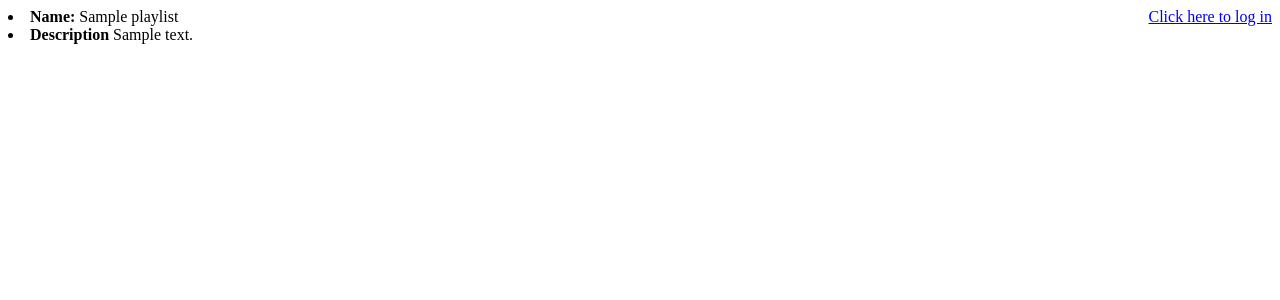
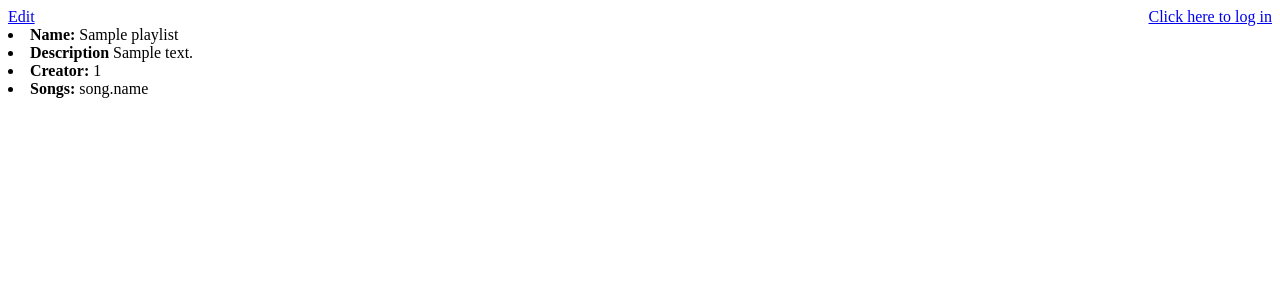
Before and after one commit to hackarias/playlist-crud-app, a Flask app: page /playlist/1/ in a window 1280 px wide. Shown: the top 300 px of the page. Run offline with Flask 2, Linux system fonts and the light colour scheme; tables that the repository leaves empty hold one stand-in row (values such as "Sample post"); parts of the project's set-up code (start-up, migrations or seed data) failed here and were passed over.

Commit message:
Cleaning up code for showing & editing playlists

```diff
--- a/project3.py
+++ b/project3.py
@@ -234,7 +234,7 @@ def create_playlist():
                                 user_id=login_session['user_id'])
         session.add(new_playlist)
         session.commit()
-        return redirect(url_for('show_playlist', playlist_id=Playlist.id))
+        return redirect(url_for('show_playlist', playlist_id=new_playlist.id))
     else:
         return render_template('create-playlist.html')
 
@@ -252,6 +252,24 @@ def show_playlists(user_id):
                            playlists=playlists)
 
 
+@app.route('/playlist/<int:playlist_id>/delete/', methods=['GET', 'POST'])
+def delete_playlist(playlist_id):
+    """
+    Deletes a playlist with ID <user_id>.
+    :param playlist_id: ID of the playlist being deleted.
+    :return:
+    """
+    playlist_to_delete = session.query(Playlist).filter_by(id=playlist_id).one()
+    if request.method == 'POST':
+        session.delete(playlist_to_delete)
+        session.commit()
+        return redirect(url_for('home'))
+    else:
+        return render_template('delete_playlist.html',
+                               user_id=playlist_id,
+                               playlist=playlist_to_delete)
+
+
 @app.route('/playlist/<int:playlist_id>/')
 def show_playlist(playlist_id):
     """
@@ -260,9 +278,28 @@ def show_playlist(playlist_id):
     :param playlist_id: ID of the user.
     """
     playlist = session.query(Playlist).filter_by(id=playlist_id).one()
-    songs = session.query(Song).filter_by(playlist_id=playlist_id).all()
-    return render_template('show-playlist.html', playlist=playlist,
+    songs = session.query(Song).filter_by(user_id=playlist.user_id).all()
+    return render_template('show-playlist.html',
+                           playlist=playlist,
+                           playlist_id=playlist_id,
                            songs=songs)
+
+
+@app.route('/playlist/<int:playlist_id>/edit/', methods=['GET', 'POST'])
+def edit_playlist(playlist_id):
+    playlist_to_edit = session.query(Playlist).filter_by(id=playlist_id).one()
+    if request.method == 'POST':
+        if request.form['name']:
+            playlist_to_edit.name = request.form['name']
+        if request.form['description']:
+            playlist_to_edit.description = request.form['description']
+        session.add(playlist_to_edit)
+        session.commit()
+        return redirect(url_for('show_playlist', playlist_id=playlist_id))
+    else:
+        return render_template('edit-playlist.html',
+                               playlist_id=playlist_id,
+                               playlist_to_edit=playlist_to_edit)
 
 
 @app.route('/user/<int:user_id>/edit/', methods=['GET', 'POST'])
--- a/templates/show-playlist.html
+++ b/templates/show-playlist.html
@@ -10,7 +10,9 @@
 
 {% block body %}
     {{ super() }}
+
     <div class="container">
+        <a href="{{ url_for('edit_playlist', playlist_id=playlist_id) }}">Edit</a>
         <li>
             <strong> Name: </strong>
             {{ playlist.name }}
@@ -20,5 +22,18 @@
             {{ playlist.description }}
         </li>
 
+        <li>
+            <strong>Creator: </strong>
+            {{ playlist.user_id}}
+        </li>
+
+        <li>
+            <strong>Songs: </strong>
+            {% for song in songs %}
+                song.name
+            {% endfor %}
+
+        </li>
+
     </div>
 {% endblock %}
```
Also changed, not shown: templates/delete_playlist.html (added, +19 -0 lines), templates/edit-playlist.html (added, +23 -0 lines).
